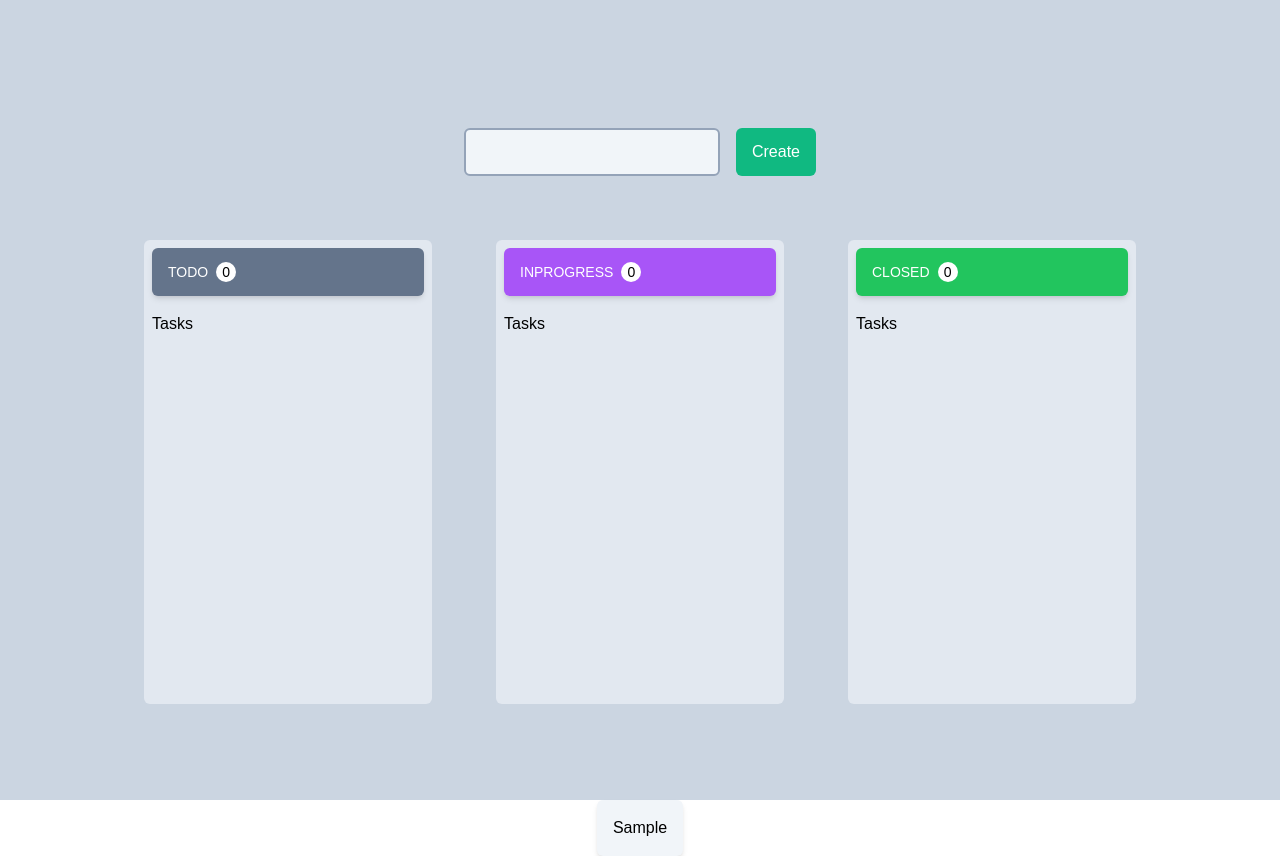
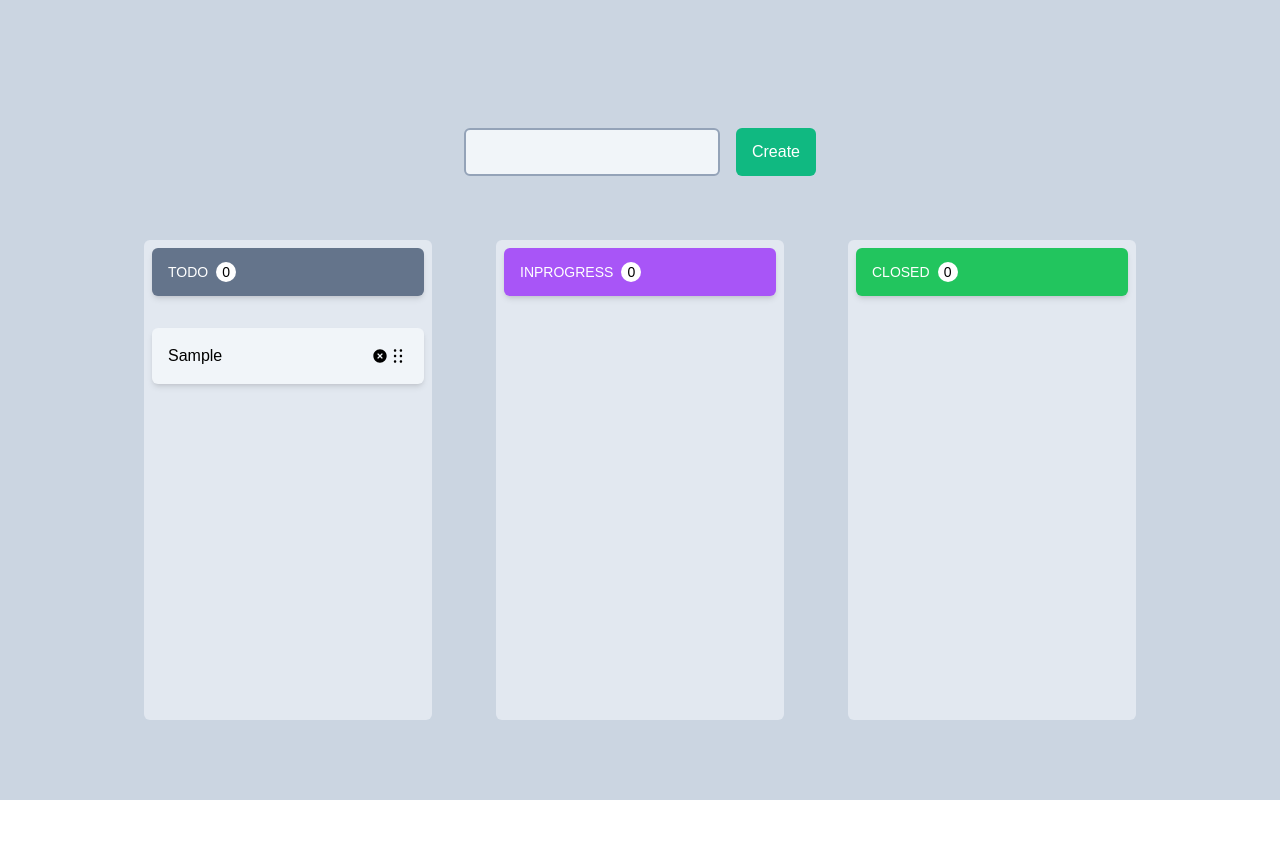
Before and after one commit to CesarAFC/kanban-board, a React (Vite) app: page / in a window 1280 px wide. Both pictures are taken after typing "Sample" into the empty fields and a click on the button "Create". After the commit the page ends 800 px from the top, so only its background shows below. Built offline with nearby package versions, Linux system fonts and the light colour scheme.

Commit message:
adding styles to the single task

```diff
--- a/package.json
+++ b/package.json
@@ -17,6 +17,7 @@
     "react": "^18.2.0",
     "react-dom": "^18.2.0",
     "react-hot-toast": "^2.4.1",
+    "react-icons": "^4.10.1",
     "uuid": "^9.0.0",
     "zustand": "^4.3.9"
   },
--- a/src/App.tsx
+++ b/src/App.tsx
@@ -1,25 +1,21 @@
 import {Toaster} from 'react-hot-toast'
 import CreateTask from './components/CreateTask';
-import { useTaskStore } from './store/task';
-import {DndContext} from '@dnd-kit/core'
-import SingleTask from './components/SingleTask';
+import {DndContext, closestCenter} from '@dnd-kit/core'
 import StatusComponent from './components/StatusComponent';
 
 function App() {
 
-  const tasks = useTaskStore(store => store.taskStore)
-  console.log(tasks)
+  const handleDragEnd = () => {}
 
   return (
     <>
-      <DndContext>
+      <DndContext collisionDetection={closestCenter} onDragEnd={handleDragEnd}>
+
         <div className="bg-slate-300 w-screen h-screen flex flex-col items-center p-3 pt-32 gap-16">
           <CreateTask />
           <StatusComponent />
-          {tasks.map((task) => (
-            <SingleTask task={task} />
-          ))}
         </div>
+
         <Toaster />
       </DndContext>
     </>
--- a/src/components/SingleTask.tsx
+++ b/src/components/SingleTask.tsx
@@ -1,15 +1,45 @@
+import { useSortable } from "@dnd-kit/sortable";
+import {CSS} from '@dnd-kit/utilities'
 import { Task } from "../types/taskTypes";
+import { useTaskStore } from "../store/task";
+import React from "react";
+import {RiDraggable,  RiCloseCircleFill} from 'react-icons/ri'
 
 type SingleTask = {
     task: Task
 }
 
 function SingleTask({task}: SingleTask) {
+
+  const removeTask = useTaskStore(state => state.removeTask);
+  const { attributes, listeners, setNodeRef, transform, transition } =
+    useSortable({
+      id: task.id,
+    });
+
+    const style = {
+      transform: CSS.Transform.toString(transform),
+      transition,
+  }
+
+
+  const handleDelete = (e: React.MouseEvent<HTMLButtonElement, MouseEvent>) => {
+    e.stopPropagation()
+    removeTask(task.id)
+  }
+
   return (
     <div
-      className={`bg-slate-100 relative p-4 mt-8 shadow-md rounded-md opacity-100`}
+      {...attributes}
+      ref={setNodeRef}
+      style={style}
+      className={`bg-slate-100 relative p-4 mt-8 shadow-md rounded-md opacity-100 flex justify-between`}
     >
       <h1>{task.name}</h1>
+      <div className="flex">
+        <button onClick={handleDelete}><RiCloseCircleFill /></button>
+        <button {...listeners}><RiDraggable size={20} /></button>
+      </div>
     </div>
   );
 }
--- a/src/components/StatusComponent.tsx
+++ b/src/components/StatusComponent.tsx
@@ -5,13 +5,14 @@ type StatusProps = {
 
 function StatusComponent({}: StatusProps) {
 
+    // Different status for the todos
     const taskState = ["todo", "inProgress", "closed"];
 
   return (
     <div className="flex gap-16">
       {
       taskState.map( status => (
-        <StatusSingle status={status} />
+        <StatusSingle key={status} status={status} />
       ))
       }
 
--- a/src/components/StatusSingle.tsx
+++ b/src/components/StatusSingle.tsx
@@ -1,15 +1,31 @@
+import { useTaskStore } from "../store/task";
+import SingleTask from "./SingleTask";
 import StatusHeader from "./StatusHeader"
+import {SortableContext, verticalListSortingStrategy} from '@dnd-kit/sortable'
 
 type StatusProps = {
     status: string
 }
 
 function StatusSingle({status}: StatusProps) {
+
+    const tasksStore = useTaskStore(store => store.taskStore);
+    console.log(tasksStore)
+    const filterTodosByStatus = (status: string) => {
+        return tasksStore.filter((todo) => todo.status === status);
+      };
+
   return (
     <div className={`w-72 rounded-md p-2 bg-slate-200`}>
       <StatusHeader header={status} />
+
+      {/* Sortable here I guess */}
       <div className="h-96">
-        <h2>Tasks</h2>
+        <SortableContext items={tasksStore} strategy={verticalListSortingStrategy}>
+          {filterTodosByStatus(status).map((task) => (
+            <SingleTask key={task.id} task={task} />
+          ))}
+        </SortableContext>
       </div>
     </div>
   );
```
Also changed, not shown: 1 other file (tests, documents, lock files or other folders).
